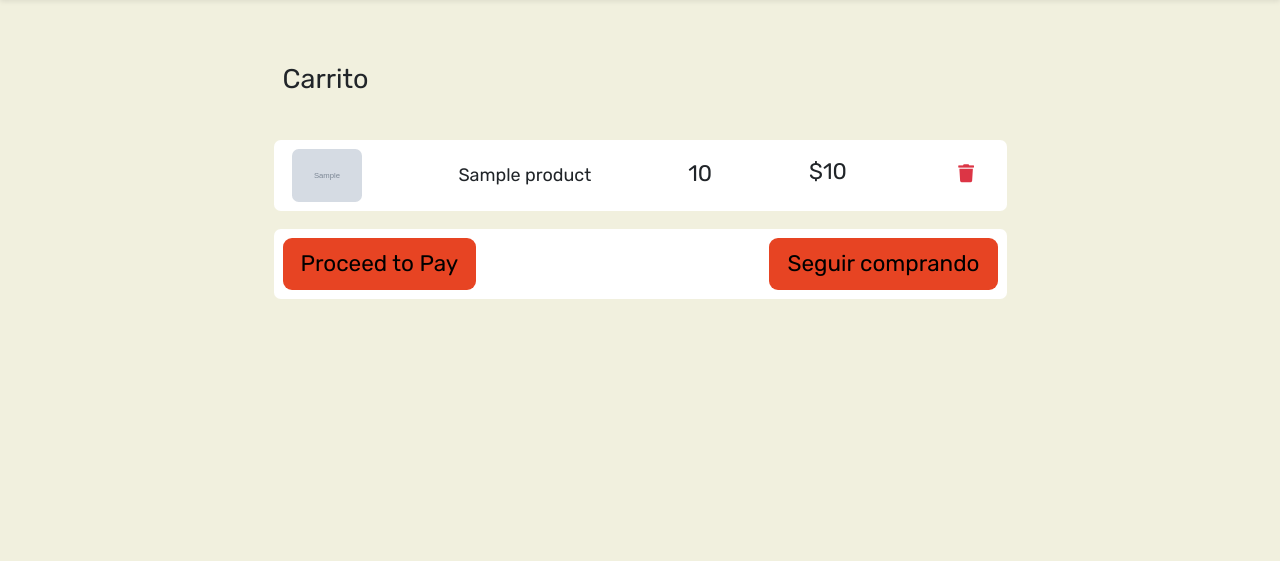
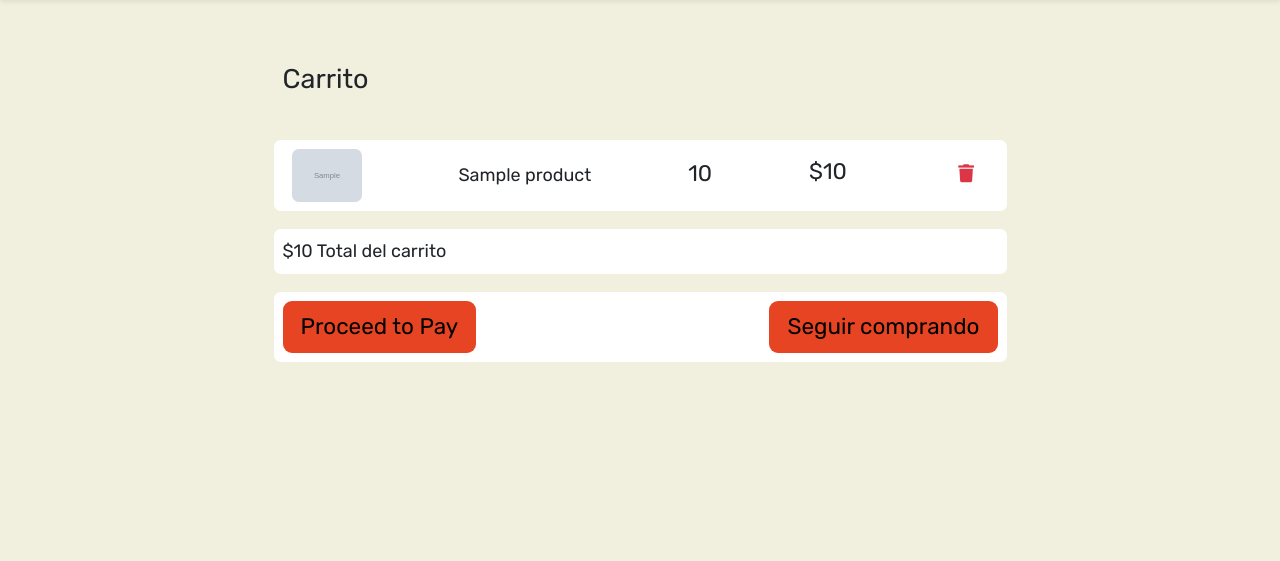
Before and after one commit to fzaca/pizzeria-don-remolo, a Flask app: template templates/cart.html in a window 1280 px wide. Shown: the part 70-631 px from the top of the page. Run offline with Flask 3, Linux system fonts and the light colour scheme; the template is opened without the code that fills it: most values are stand-ins (such as "Sample title", 1, 10 or a date in 2020); grey boxes marked "Sample" are stand-in pictures.

Commit message:
Update commit

```diff
--- a/app.py
+++ b/app.py
@@ -14,8 +14,8 @@ def cart():
     if 'cart' not in session or len(session['cart']) == 0:
         cart = []
     cart = session['cart']
-    total = sum([_ for product in cart])
-    return render_template('cart.html', cart=cart)
+    total = sum([product['price'] for product in cart])
+    return render_template('cart.html', cart=cart, total=total)
 
 @app.route('/add_to_cart', methods=['POST'])
 def add_to_cart():
--- a/templates/cart.html
+++ b/templates/cart.html
@@ -38,6 +38,14 @@
             </div>
             {% endfor %}
 
+            {% if total %}
+             <div class="d-flex flex-row align-items-center mt-3 p-2 bg-white rounded justify-content-between">
+                <div class="d-flex flex-column align-items-center product-details">
+                    <span class="font-weight-bold">${{ total }} Total del carrito</span>
+                </div>
+            </div>
+            {% endif %}
+
             <div
                 class="d-flex flex-row align-items-center mt-3 p-2 bg-white rounded justify-content-between">
                 <button
```
